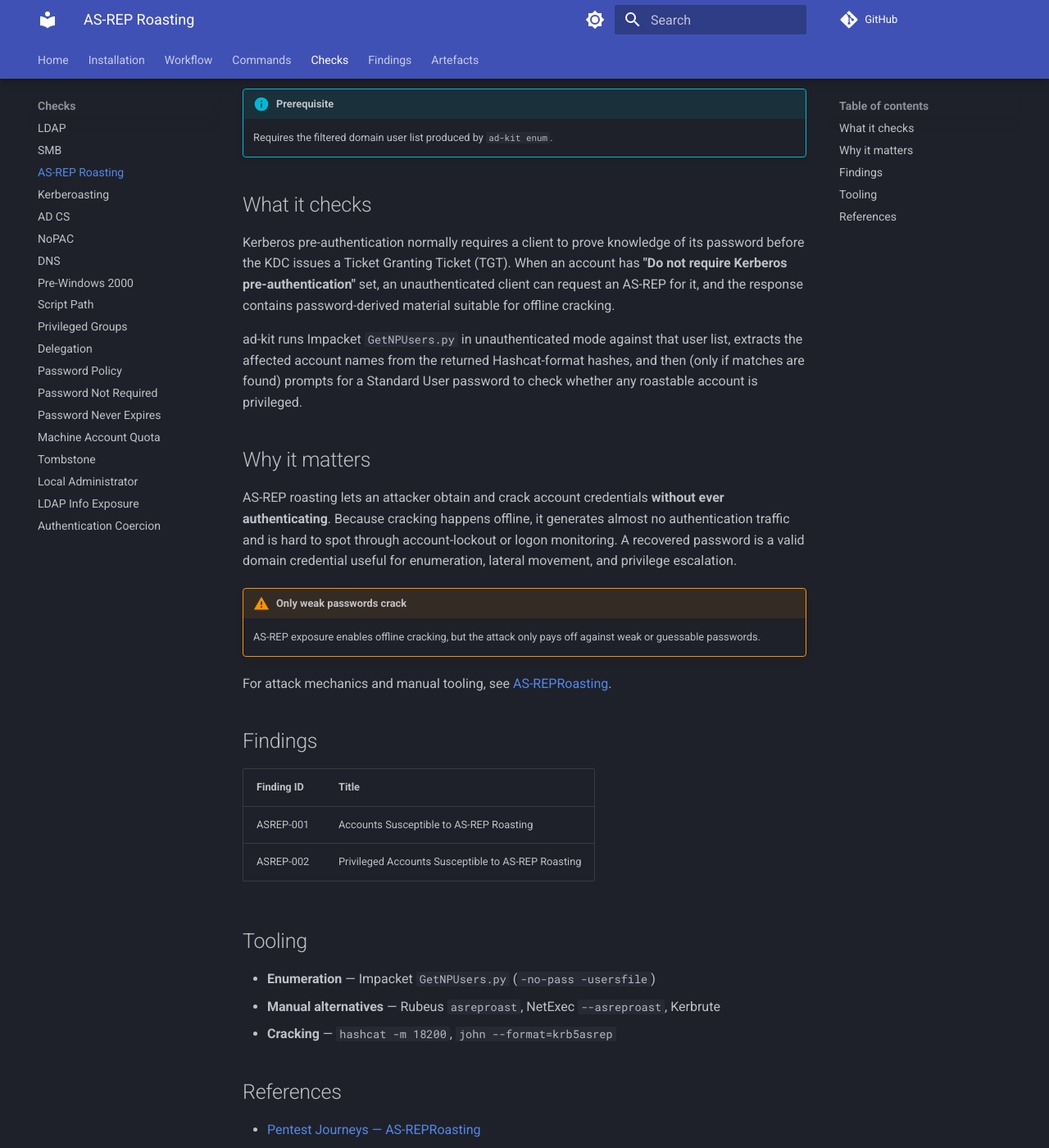
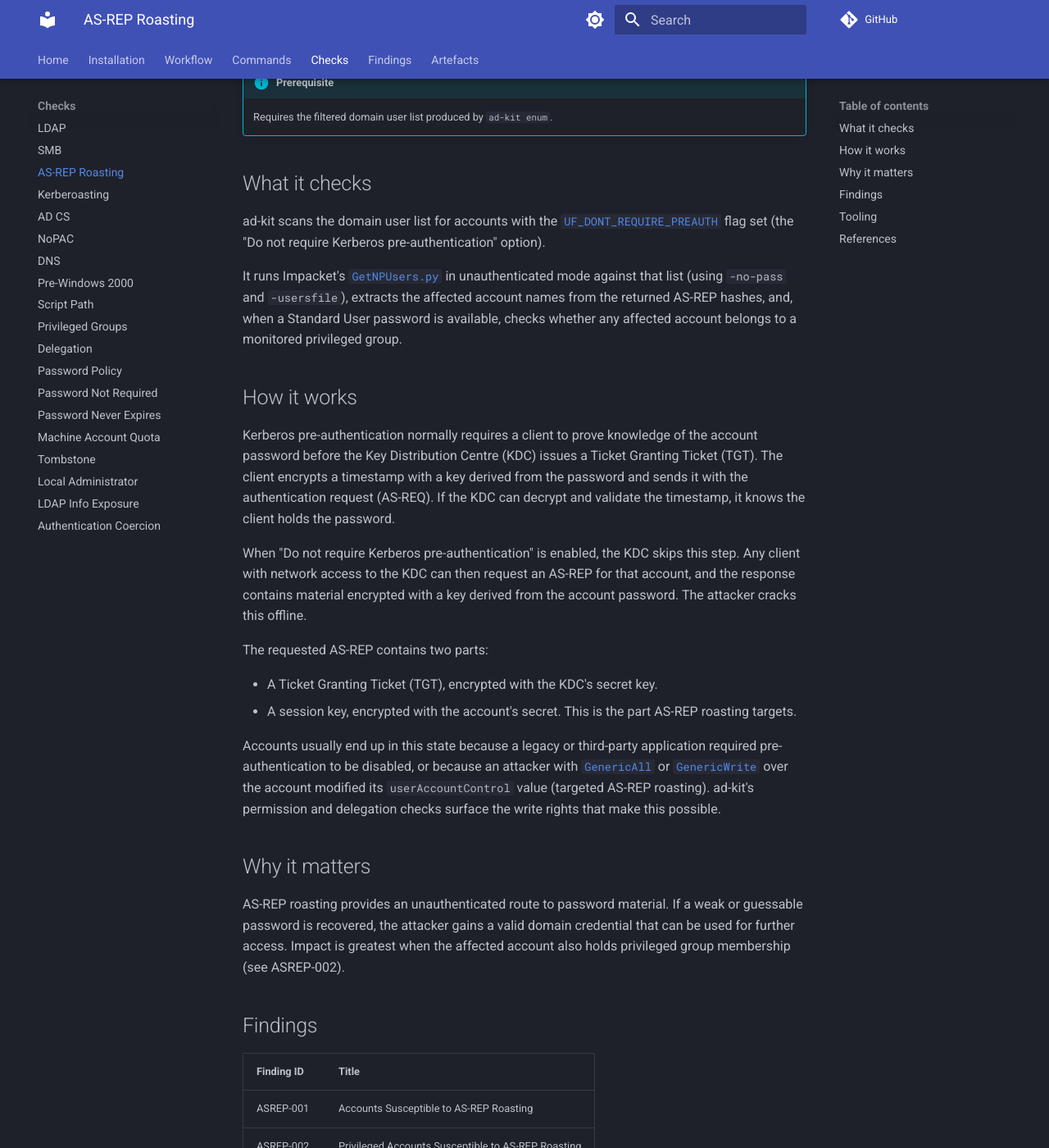
Before and after one commit to CSpanias/ad-kit, an MkDocs documentation site: the page built from docs/checks/asreproast.md, in a window 1280 px wide and 1400 px high, scrolled down 298 px. Shown: the whole window at 82% size. Built offline with MkDocs 1.6.1 and Material for MkDocs 9.7.7, drawn with Linux system fonts in a browser that asks for light colours; comment, search, counter and statistics services are not loaded; some of the changed text lies outside the part shown.

Commit message:
Doc expirementation.

````diff
--- a/docs/checks/asreproast.md
+++ b/docs/checks/asreproast.md
@@ -1,9 +1,9 @@
 # AS-REP Roasting Check
 
-Identifies user accounts configured **without Kerberos pre-authentication**
-(`UF_DONT_REQUIRE_PREAUTH`), which makes them susceptible to offline password
-cracking via AS-REP roasting — and flags any of those accounts that also belong
-to a monitored privileged group.
+Identifies user accounts configured without Kerberos pre-authentication. Such
+accounts are susceptible to AS-REP roasting, which allows an unauthenticated
+attacker to request encrypted material that can be cracked offline to recover
+the account password.
 
 ```bash
 ad-kit check asreproast
@@ -14,31 +14,52 @@ ad-kit check asreproast
 
 ## What it checks
 
+ad-kit scans the domain user list for accounts with the
+[`UF_DONT_REQUIRE_PREAUTH`](https://learn.microsoft.com/en-us/troubleshoot/windows-server/active-directory/useraccountcontrol-manipulate-account-properties)
+flag set (the "Do not require Kerberos pre-authentication" option).
+
+It runs Impacket's
+[`GetNPUsers.py`](https://github.com/fortra/impacket/blob/master/examples/GetNPUsers.py)
+in unauthenticated mode against that list (using `-no-pass` and `-usersfile`),
+extracts the affected account names from the returned AS-REP hashes, and, when
+a Standard User password is available, checks whether any affected account
+belongs to a monitored privileged group.
+
+## How it works
+
 Kerberos pre-authentication normally requires a client to prove knowledge of
-its password before the KDC issues a Ticket Granting Ticket (TGT). When an
-account has **"Do not require Kerberos pre-authentication"** set, an
-unauthenticated client can request an AS-REP for it, and the response contains
-password-derived material suitable for offline cracking.
+the account password before the Key Distribution Centre (KDC) issues a Ticket
+Granting Ticket (TGT). The client encrypts a timestamp with a key derived from
+the password and sends it with the authentication request (AS-REQ). If the KDC
+can decrypt and validate the timestamp, it knows the client holds the password.
 
-ad-kit runs Impacket `GetNPUsers.py` in unauthenticated mode against that user
-list, extracts the affected account names from the returned Hashcat-format
-hashes, and then (only if matches are found) prompts for a Standard User
-password to check whether any roastable account is privileged.
+When "Do not require Kerberos pre-authentication" is enabled, the KDC skips
+this step. Any client with network access to the KDC can then request an AS-REP
+for that account, and the response contains material encrypted with a key
+derived from the account password. The attacker cracks this offline.
+
+The requested AS-REP contains two parts:
+
+- A Ticket Granting Ticket (TGT), encrypted with the KDC's secret key.
+- A session key, encrypted with the account's secret. This is the part AS-REP
+  roasting targets.
+
+Accounts usually end up in this state because a legacy or third-party
+application required pre-authentication to be disabled, or because an attacker
+with
+[`GenericAll`](https://x7331.gitbook.io/boxes/tl-dr/active-directory/permissions/genericall)
+or
+[`GenericWrite`](https://x7331.gitbook.io/boxes/tl-dr/active-directory/permissions/genericwrite)
+over the account modified its `userAccountControl` value (targeted AS-REP
+roasting). ad-kit's permission and delegation checks surface the write rights
+that make this possible.
 
 ## Why it matters
 
-AS-REP roasting lets an attacker obtain and crack account credentials **without
-ever authenticating**. Because cracking happens offline, it generates almost no
-authentication traffic and is hard to spot through account-lockout or logon
-monitoring. A recovered password is a valid domain credential useful for
-enumeration, lateral movement, and privilege escalation.
-
-!!! warning "Only weak passwords crack"
-    AS-REP exposure enables offline cracking, but the attack only pays off
-    against weak or guessable passwords.
-
-For attack mechanics and manual tooling, see
-[AS-REPRoasting](https://x7331.gitbook.io/boxes/tl-dr/active-directory/attacks/as-reproasting).
+AS-REP roasting provides an unauthenticated route to password material. If a
+weak or guessable password is recovered, the attacker gains a valid domain
+credential that can be used for further access. Impact is greatest when the
+affected account also holds privileged group membership (see ASREP-002).
 
 ## Findings
 
@@ -49,13 +70,16 @@ For attack mechanics and manual tooling, see
 
 ## Tooling
 
-- **Enumeration** — Impacket `GetNPUsers.py` (`-no-pass -usersfile`)
-- **Manual alternatives** — Rubeus `asreproast`, NetExec `--asreproast`, Kerbrute
-- **Cracking** — `hashcat -m 18200`, `john --format=krb5asrep`
+- [`GetNPUsers.py`](https://github.com/fortra/impacket/blob/master/examples/GetNPUsers.py) (Impacket): used by this check.
+- [NetExec](https://github.com/Pennyw0rth/NetExec): `nxc ldap <dc> -u users.txt -p '' --asreproast <outfile>`.
+- [Rubeus](https://github.com/GhostPack/Rubeus): `Rubeus.exe asreproast /format:hashcat`.
+- [Kerbrute](https://github.com/ropnop/kerbrute): user enumeration.
+- [hashcat](https://github.com/hashcat/hashcat): `hashcat -m 18200`.
+- [John the Ripper](https://github.com/openwall/john): `john --format=krb5asrep`.
 
 ## References
 
-- [Pentest Journeys — AS-REPRoasting](https://x7331.gitbook.io/boxes/tl-dr/active-directory/attacks/as-reproasting)
-- [MITRE ATT&CK T1558.004 — AS-REP Roasting](https://attack.mitre.org/techniques/T1558/004/)
-- [The Hacker Recipes — ASREProast](https://www.thehacker.recipes/ad/movement/kerberos/asreproast)
-- [Understanding AS-REP Roasting (IT People Network)](https://itpeoplenetwork.com/blog/itsecurity/Understanding-AS-REP-Roasting-Threat-Analysis-and-Prevention-Strategies.html)
+- [MITRE ATT&CK T1558.004: AS-REP Roasting](https://attack.mitre.org/techniques/T1558/004/)
+- [The Hacker Recipes: ASREProast](https://www.thehacker.recipes/ad/movement/kerberos/asreproast)
+- [Microsoft: UserAccountControl attribute manipulation](https://learn.microsoft.com/en-us/troubleshoot/windows-server/active-directory/useraccountcontrol-manipulate-account-properties)
+- [Pentest Journeys: AS-REPRoasting](https://x7331.gitbook.io/boxes/tl-dr/active-directory/attacks/as-reproasting)
````
